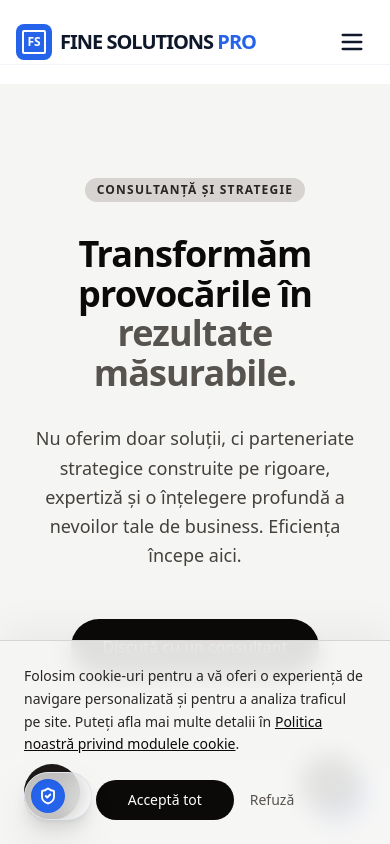
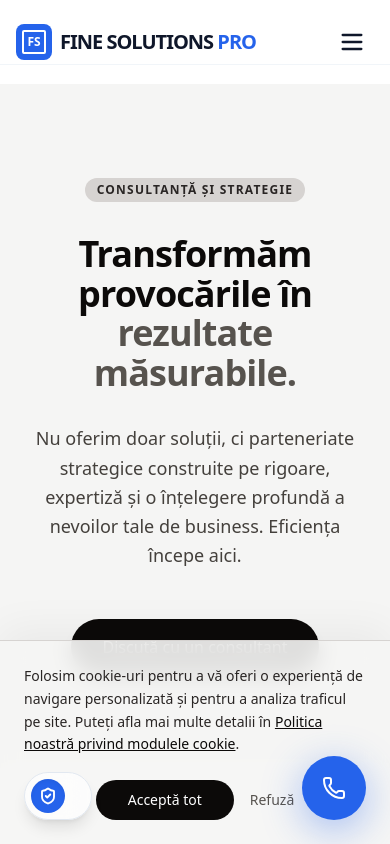
Before and after one commit to evialbert/FSPro, a Next.js app: page / in a window 390 px wide. Shown: the top 844 px of the page. Built offline with nearby package versions, Linux system fonts and the light colour scheme.

Commit message:
final: layout clean with all functionalities integrated

```diff
--- a/app/layout.tsx
+++ b/app/layout.tsx
@@ -1,18 +1,13 @@
 import type { Metadata } from 'next';
 import './globals.css';
 
-// Importăm componentele
+// Importăm DOAR componentele finale și funcționale
 import Navbar from '@/components/Navbar';
 import Footer from '@/components/Footer';
-import ContactSwitcher from '@/components/ContactSwitcher';
-import CookieButton from '@/components/CookieButton';
 import CookieBanner from '@/components/CookieBanner';
 import CookieSettings from '@/components/CookieSettings';
-import AnpcIcons from '@/components/AnpcIcons';
-import FloatingButton from '@/components/FloatingButton';
 import FloatingContact from '@/components/FloatingContact';
 
-// Metadata pentru SEO
 export const metadata: Metadata = {
   title: 'Fine Solutions Professional',
   description: 'Soluții profesionale pentru afacerea ta',
@@ -27,27 +22,29 @@ export default function RootLayout({
     <html lang="ro">
       <body className="min-h-screen flex flex-col bg-white">
 
-        {/* Navigația (Fixed la top) */}
+        {/* Navigația rămâne fixă sus */}
         <Navbar />
 
-        {/* Conținutul paginii:
-          'pt-20' este esențial pentru a preveni suprapunerea conținutului
-          peste Navbar-ul care are poziție 'fixed'.
-        */}
+        {/* Conținutul paginii cu padding-top pentru a nu intra sub Navbar */}
         <main className="flex-grow pt-20">
           {children}
         </main>
 
-        {/* Footer-ul la baza paginii */}
+        {/* Footer-ul site-ului */}
         <Footer />
 
-        {/* Elemente Floating (sunt 'fixed' în componentele lor,
-            deci vor apărea mereu deasupra conținutului) */}
-        <ContactSwitcher />
-        <CookieButton />
+        {/* ELEMENTE GLOBALE DE FUNCȚIONALITATE
+            Am păstrat doar versiunile "Premium" care nu se suprapun:
+        */}
+
+        {/* 1. Logica pentru consimțământ (Bannerul principal) */}
         <CookieBanner />
-        <FloatingButton />
+
+        {/* 2. Butonul "Scut" (stânga jos) - permite resetarea cookies oricând */}
         <CookieSettings />
+
+        {/* 3. Butonul de Contact (dreapta jos) - cel cu animație de 3s și multiple rețele */}
+        <FloatingContact />
 
       </body>
     </html>
--- a/app/page.tsx
+++ b/app/page.tsx
@@ -1,31 +1,38 @@
 // app/page.tsx
-import Hero from '@/components/Hero'; // Asigură-te că ai creat acest fișier
-import Services from '@/components/Services'; // Asigură-te că ai creat acest fișier
-import ConsultantSection from '@/components/ConsultantSection'; // Secțiunea unitară cu Claudiu
+import Hero from '@/components/Hero';
+import Services from '@/components/Services';
+import ConsultantSection from '@/components/ConsultantSection';
 
 export default function Home() {
   return (
     <main className="flex flex-col min-h-screen">
 
-      {/* 1. Hero Section - Prima impresie (Header-ul paginii) */}
+      {/* 1. Hero Section - Impact vizual maxim la intrare */}
       <Hero />
 
-      {/* 2. Servicii - Ce oferi */}
+      {/* 2. Servicii - Prezentarea ofertelor */}
       <Services />
 
-      {/* 3. Despre/Consultant - Claudiu (Apare O SINGURĂ DATĂ) */}
+      {/* 3. Despre/Consultant - Secțiunea dedicată lui Claudiu */}
       <ConsultantSection />
 
-      {/* 4. Contact/CTA - Un apel final la acțiune */}
-      <section className="py-16 bg-blue-600 text-white text-center">
-        <h2 className="text-3xl font-bold mb-4">Ești gata să duci afacerea la nivelul următor?</h2>
-        <p className="mb-8 opacity-90">Contactează-ne pentru o discuție fără obligații.</p>
-        <a
-          href="/contact"
-          className="bg-white text-blue-600 px-8 py-3 rounded-full font-bold hover:bg-slate-100 transition"
-        >
-          Solicită o ofertă
-        </a>
+      {/* 4. Contact/CTA - Apelul la acțiune final */}
+      <section className="py-20 bg-stone-700 text-white text-center">
+        <div className="max-w-4xl mx-auto px-4">
+          <h2 className="text-3xl md:text-4xl font-bold mb-6">
+            Ești gata să duci afacerea la nivelul următor?
+          </h2>
+          <p className="text-lg mb-10 text-stone-200">
+            Expertiza noastră în consultanță este la un mesaj distanță.
+            Hai să stabilim o discuție despre obiectivele tale.
+          </p>
+          <a
+            href="/contact"
+            className="inline-block bg-white text-stone-700 px-10 py-4 rounded-full font-bold text-lg hover:bg-stone-100 transition-all shadow-lg hover:shadow-xl active:scale-95"
+          >
+            Solicită o ofertă
+          </a>
+        </div>
       </section>
 
     </main>
--- a/components/AnpcIcons.tsx
+++ /dev/null
@@ -1,45 +0,0 @@
-import Image from 'next/image';
-
-export default function AnpcIcons() {
-  return (
-    <div className="flex flex-wrap justify-center items-center gap-8 py-8 border-t border-stone-200">
-
-      {/* SOL */}
-      <a
-        href="https://ec.europa.eu/consumers/odr"
-        target="_blank"
-        rel="noopener noreferrer"
-        className="block transition-transform hover:scale-105 duration-200"
-        title="SOL"
-      >
-        <Image
-          src="/sol.png"
-          alt="SOL - Solutionarea Online a Litigiilor"
-          width={200}
-          height={200}
-          className="w-32 h-auto object-contain"
-          priority
-        />
-      </a>
-
-      {/* SAL */}
-      <a
-        href="https://anpc.ro/"
-        target="_blank"
-        rel="noopener noreferrer"
-        className="block transition-transform hover:scale-105 duration-200"
-        title="SAL"
-      >
-        <Image
-          src="/sal.png"
-          alt="SAL - Solutionarea Alternativa a Litigiilor"
-          width={200}
-          height={200}
-          className="w-32 h-auto object-contain"
-          priority
-        />
-      </a>
-
-    </div>
-  );
-}
--- a/components/ContactSwitcher.tsx
+++ /dev/null
@@ -1,36 +0,0 @@
-"use client";
-import { useState } from 'react';
-import { MessageCircle, X, Mail, Phone } from 'lucide-react';
-
-export default function ContactSwitcher() {
-  const [isOpen, setIsOpen] = useState(false);
-
-  return (
-    // Z-index-ul mare asigură că stă deasupra tuturor elementelor
-    <div className="fixed bottom-8 right-8 z-[999] flex flex-col items-end gap-3">
-
-      {/* Meniul care apare la click */}
-      {isOpen && (
-        <div className="bg-white p-4 rounded-2xl shadow-2xl border border-stone-100 w-64 animate-in fade-in zoom-in duration-200">
-          <h4 className="font-bold text-stone-900 mb-3 text-sm">Contactează-ne</h4>
-          <div className="space-y-2">
-            <a href="mailto:contact@finesolutionspro.ro" className="flex items-center gap-3 p-2 hover:bg-stone-50 rounded-lg text-sm text-stone-600 transition">
-              <Mail size={16} /> Trimite un email
-            </a>
-            <a href="tel:+40700000000" className="flex items-center gap-3 p-2 hover:bg-stone-50 rounded-lg text-sm text-stone-600 transition">
-              <Phone size={16} /> Sună acum
-            </a>
-          </div>
-        </div>
-      )}
-
-      {/* Butonul principal */}
-      <button
-        onClick={() => setIsOpen(!isOpen)}
-        className="bg-stone-900 text-white p-4 rounded-full shadow-lg hover:bg-stone-700 transition-all duration-300 hover:scale-105 active:scale-95"
-      >
-        {isOpen ? <X size={24} /> : <MessageCircle size={24} />}
-      </button>
-    </div>
-  );
-}
--- a/components/CookieButton.tsx
+++ /dev/null
@@ -1,23 +0,0 @@
-'use client';
-
-import React from 'react';
-import { Cookie } from 'lucide-react';
-
-export default function CookieButton() {
-  const openCookieSettings = () => {
-    // Trimitem evenimentul către modal
-    window.dispatchEvent(new CustomEvent('open-cookie-settings'));
-  };
-
-  return (
-    <button
-      onClick={openCookieSettings}
-      // z-[9999] asigură că este deasupra oricărui alt element (footer, header, imagini)
-      // am adăugat focus:ring pentru accesibilitate
-      className="fixed bottom-6 left-6 z-[9999] flex h-14 w-14 items-center justify-center rounded-full bg-stone-800 text-white shadow-2xl transition-all duration-300 hover:scale-110 hover:bg-stone-900 focus:outline-none focus:ring-4 focus:ring-stone-400/50 cursor-pointer"
-      aria-label="Setări Cookies"
-    >
-      <Cookie className="h-7 w-7" />
-    </button>
-  );
-}
--- a/components/FloatingButton.tsx
+++ /dev/null
@@ -1,38 +0,0 @@
-// components/FloatingButton.tsx
-"use client";
-import React, { useState } from 'react';
-import { Plus, X, MessageSquare, Phone } from 'lucide-react';
-
-export default function FloatingButton() {
-  const [isOpen, setIsOpen] = useState(false);
-
-  return (
-    <div className="fixed bottom-6 right-6 z-50 flex flex-col items-center gap-4">
-
-      {/* Meniu secundar (apare la click) */}
-      {isOpen && (
-        <div className="flex flex-col gap-3 animate-in fade-in slide-in-from-bottom-4 duration-300">
-          <a href="tel:+40700000000" className="bg-white p-3 rounded-full shadow-lg border border-blue-100 text-blue-900 hover:bg-blue-50 transition-all">
-            <Phone className="w-6 h-6" />
-          </a>
-          <a href="#contact" className="bg-white p-3 rounded-full shadow-lg border border-blue-100 text-blue-900 hover:bg-blue-50 transition-all">
-            <MessageSquare className="w-6 h-6" />
-          </a>
-        </div>
-      )}
-
-      {/* Butonul principal (Toggle) */}
-      <button
-        onClick={() => setIsOpen(!isOpen)}
-        className={`p-4 rounded-full shadow-xl transition-all duration-300 flex items-center justify-center
-          ${isOpen ? 'bg-blue-950 rotate-45' : 'bg-blue-600 hover:bg-blue-700'}`}
-      >
-        {isOpen ? (
-          <X className="w-6 h-6 text-white" />
-        ) : (
-          <Plus className="w-6 h-6 text-white" />
-        )}
-      </button>
-    </div>
-  );
-}
```
